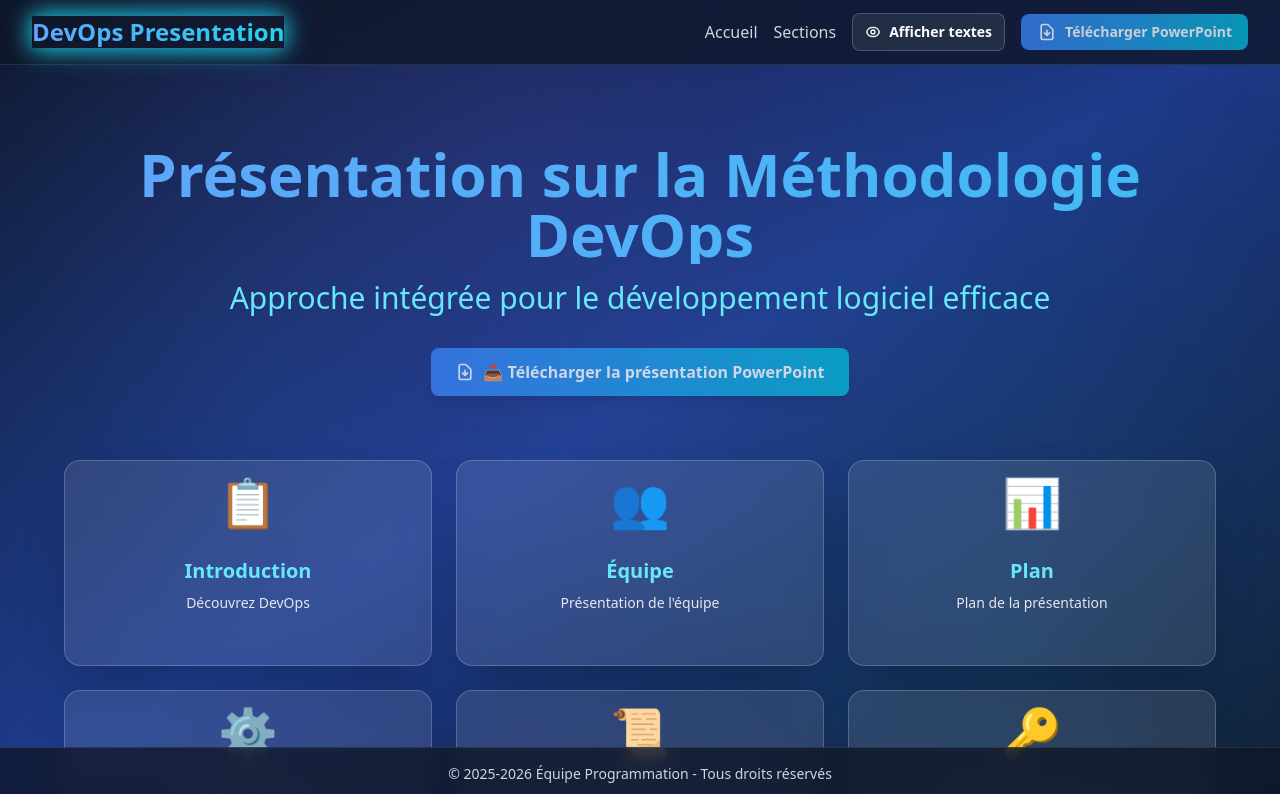
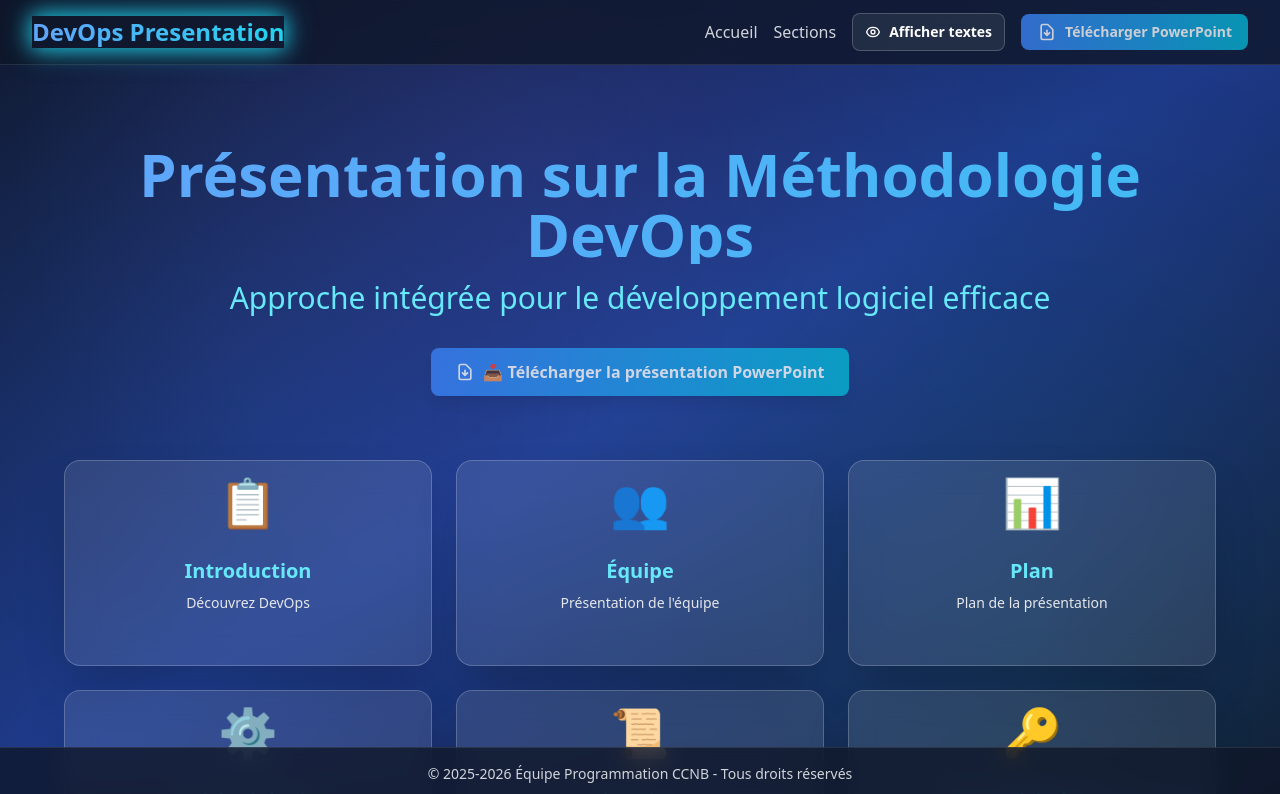
Before and after one commit to LeFab70/devopsexpo, an Angular app: page / in a window 1280 px wide. Shown: the top 794 px of the page. Built offline with nearby package versions, Linux system fonts and the light colour scheme.

Commit message:
Autre changement

```diff
--- a/src/app/app.html
+++ b/src/app/app.html
@@ -55,7 +55,7 @@
     <div class="max-w-7xl mx-auto px-4 sm:px-6 lg:px-8 py-4">
       <div class="flex justify-center items-center">
         <p class="text-gray-300 text-sm">
-          © 2025-2026 Équipe Programmation - Tous droits réservés
+          © 2025-2026 Équipe Programmation CCNB - Tous droits réservés
         </p>
       </div>
     </div>
```
